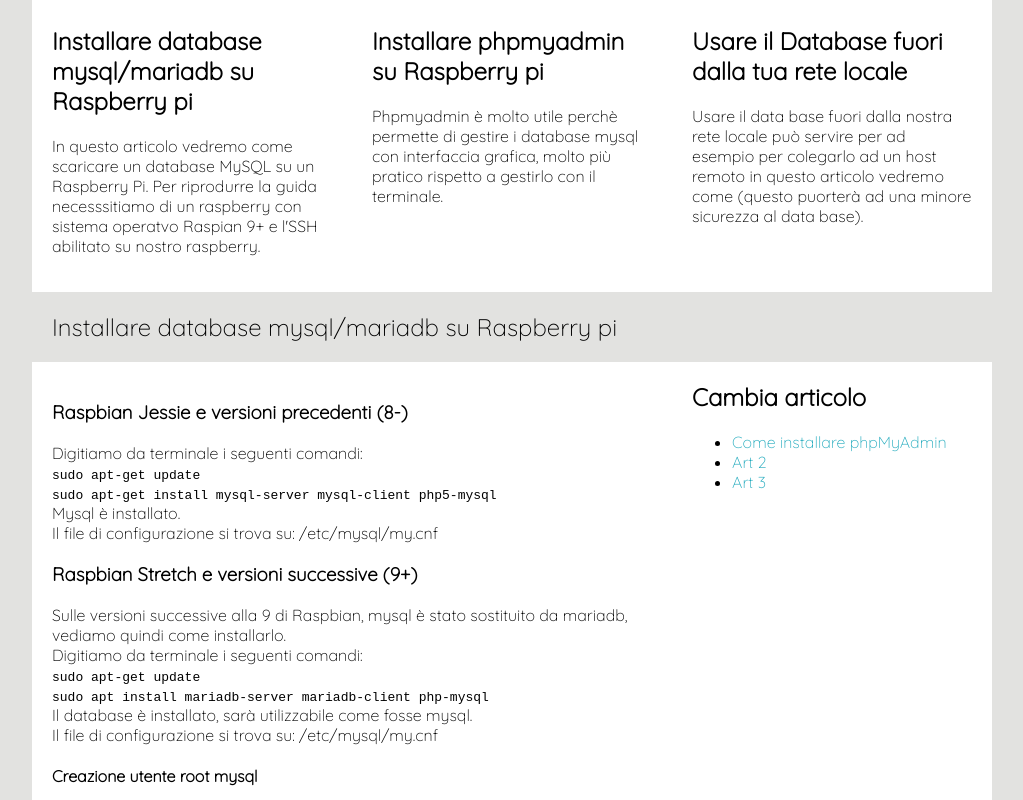
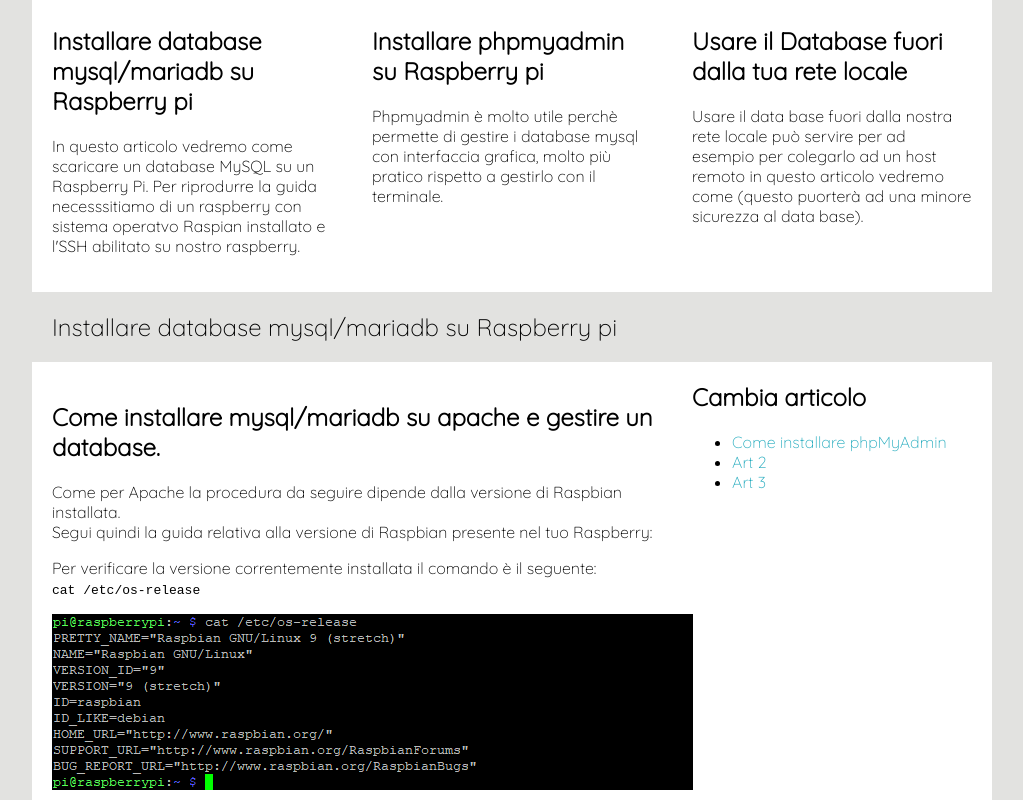
Before and after one commit to RiccardoBussano/Come-fare-un-database-su-un-raspberry, a plain HTML site: page index.html in a window 1280 px wide. Shown: the part 620-1420 px from the top of the page, without its empty margins (128-1151 px from the left). Drawn offline with Linux system fonts and the light colour scheme.

Commit message:
Aggiunte alcune immagini e modificato il footer

```diff
--- a/index.html
+++ b/index.html
@@ -42,7 +42,7 @@
           </div>
       </div>
       <div class="item-evi"><h2>Installare database mysql/mariadb su Raspberry pi</h2>
-        <p>In questo articolo vedremo come scaricare un database MySQL su un Raspberry Pi. Per riprodurre la guida necesssitiamo di un raspberry con sistema operatvo Raspian 9+ e l'SSH abilitato su nostro raspberry. </p>
+        <p>In questo articolo vedremo come scaricare un database MySQL su un Raspberry Pi. Per riprodurre la guida necesssitiamo di un raspberry con sistema operatvo Raspian installato e l'SSH abilitato su nostro raspberry. </p>
       </div>
 
       <div class="item-evi"><h2>Installare phpmyadmin su Raspberry pi</h2>
@@ -61,6 +61,14 @@
       <!--content -------------------------------------------------------->
 
       <div id="content">
+        <h2>Come installare mysql/mariadb su apache e gestire un database.</h2>
+
+        <p>Come per Apache la procedura da seguire dipende dalla versione di Raspbian installata. <br>Segui quindi la guida relativa alla versione di Raspbian presente nel tuo Raspberry: </p>
+
+        <p>Per verificare la versione correntemente installata il comando è il seguente:<br><code>cat /etc/os-release</code></p>
+
+        <img loading="lazy" width="641" height="176" src="img/Raspberry-pi-os-version.png" alt=""/>
+
         <h3 id="jessie-">Raspbian Jessie e versioni precedenti (8-) </h3>
 
 
@@ -120,7 +128,9 @@
 
       <div class="clear"></div>
 
-      <div id="footer">Footer</div>
+      <div id="footer">© Copyright by Riccardo Bussano
+        <br><a href="https://github.com/rikvik2006/Come-fare-un-database-su-un-raspberry"; style="color: white">GitHub Repository</a>
+      </div>
 
     </div>
 
```
Also changed, not shown: img/Raspberry-pi-os-version.png (added).
